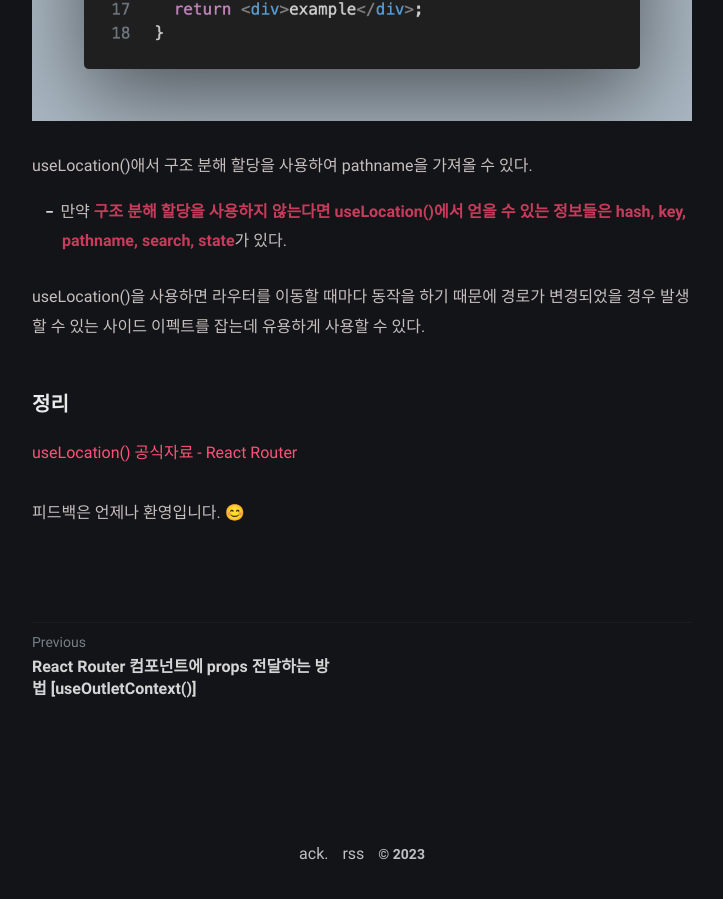
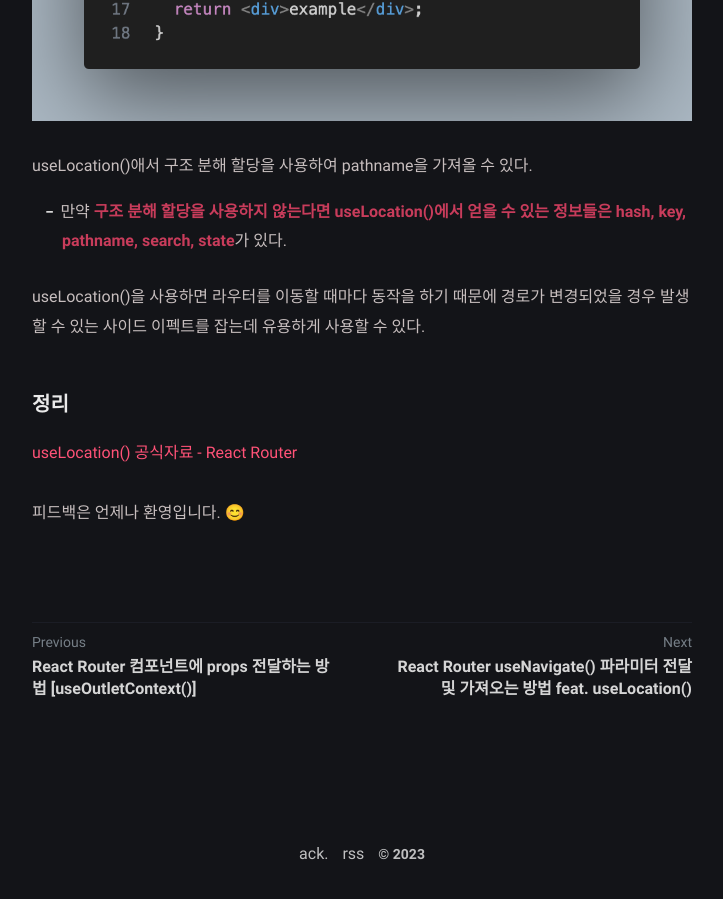
Before and after one commit to LeeJams/LeeJams.github.io, a Jekyll site: the page built from _posts/react/2023-06-07-useLocation.md, in a window 1280 px wide and 900 px high, scrolled down 1224 px. Shown: the whole window, without its empty margins (278-1001 px from the left). Built offline with Jekyll 4.4.1, drawn with Linux system fonts in a browser that asks for light colours; comment, search, counter and statistics services are not loaded; part of the change alters nothing that is shown.

Commit message:
param 전달

```diff
--- a/_posts/react/2023-06-07-useLocation.md
+++ b/_posts/react/2023-06-07-useLocation.md
@@ -6,7 +6,7 @@ category: ["REACT"]
 ---
 
 <center>
-<img src="../../assets/img/location/path.png" />
+<img src="../../assets/img/location/path.png" alt="path" />
 </center>
 _<center>url path란?</center>_
 
--- /dev/null
+++ b/_posts/react/2023-06-10-route-state.md
@@ -0,0 +1,39 @@
+---
+layout: post
+title: "React Router useNavigate() 파라미터 전달 및 가져오는 방법 feat. useLocation()"
+tags: [React, ReactRouter, param, state, useNavigate, useLocation]
+category: ["REACT"]
+---
+
+### useNavigate()
+
+**useNavigate()**는 리액트 라우터에서 페이지를 이동할 때 사용된다.
+
+개발을 진행하다 보면 페이지를 이동할 때 특정 값을 같이 이동하는 페이지에 전달해 주고 싶은 경우가 생기는데, navigate() 함수를 사용하면 우리가 원하는 값을 전달할 수 있다.
+
+**우선 navigate() 함수는 두 개의 인자 값을 받는다.**
+
+1. 이동 경로
+2. 옵션 { replace 여부, state, relative }
+
+여기서 우리는 2번째 인자 값에 **state**를 이용하면 된다.
+
+![useNavigate](../../assets/img/location/navigate.png)
+
+### useLocation()
+
+navigate()에서 보낸 **state 값은 useLocation()을 통해 받을 수 있다.**
+
+![state](../../assets/img/location/state.png)
+
+<center>
+<img src="../../assets/img/location/state-console.png" alt="state-console" />
+</center>
+_<center>console.log</center>_
+
+#### 정리
+
+[useNavigate() 공식자료 - React Router](https://reactrouter.com/en/main/hooks/use-navigate#usenavigate){:target="\_blank"}<br />
+[useLocation() 공식자료 - React Router](https://reactrouter.com/en/main/hooks/use-location#uselocation){:target="\_blank"}<br />
+
+피드백은 언제나 환영입니다. 😊
```
Also changed, not shown: assets/img/location/navigate.png (added), assets/img/location/state-console.png (added), assets/img/location/state.png (added).
